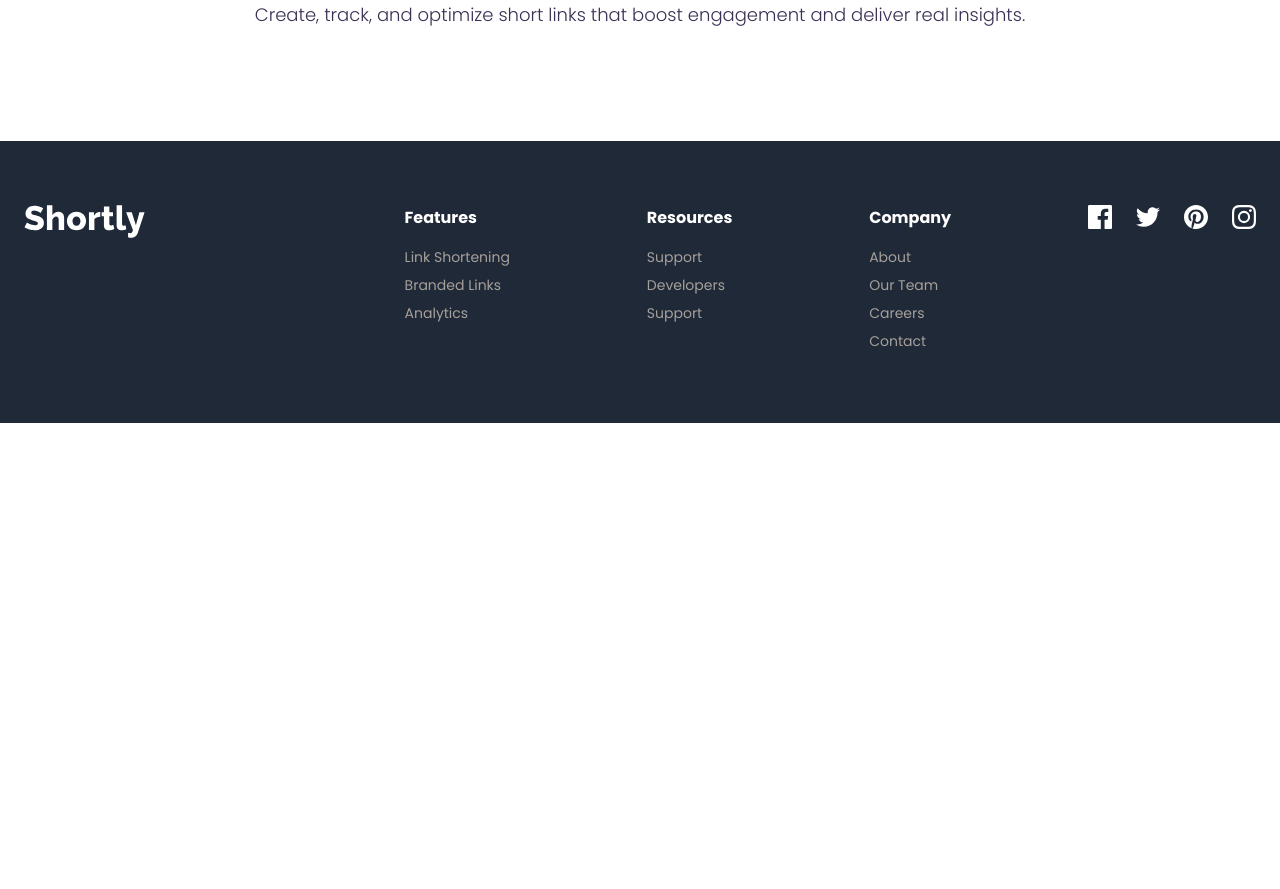
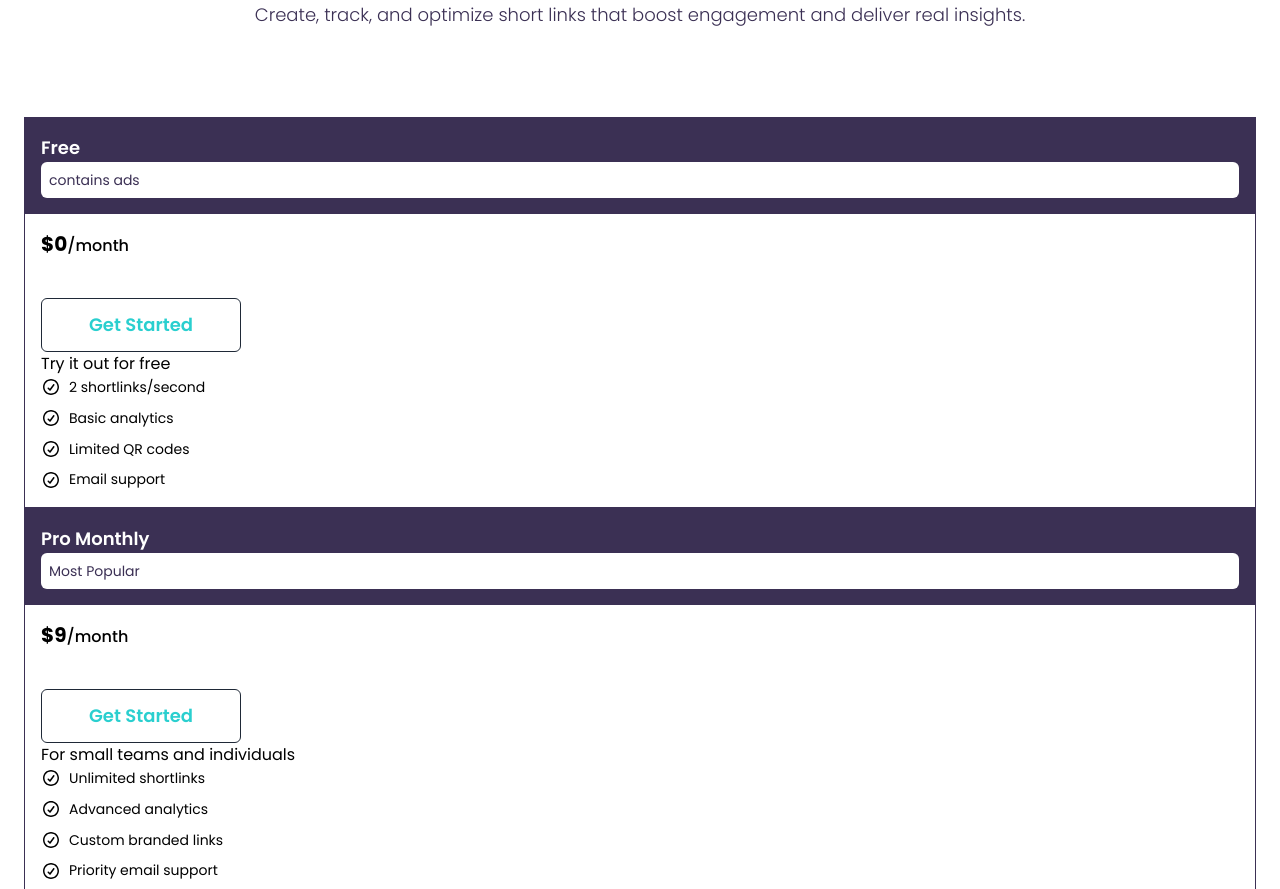
Before and after one commit to ayezabashir/URL-shortening-API-landing-page, a React (Vite) app: page /pricing in a window 1280 px wide. Shown: the part 211-1100 px from the top of the page. Before the commit the page ends 800 px from the top, so only its background shows below. Built offline with nearby package versions, Linux system fonts and the light colour scheme.

Commit message:
pricing plans

```diff
--- a/src/App.jsx
+++ b/src/App.jsx
@@ -14,7 +14,7 @@
       <BrowserRouter>
         <Routes>
           <Route element={<MainLayout />} >
-            <Route path="/" element={<Home />} />
+            <Route index element={<Home />} />
             <Route path="/features" element={<Features />} />
             <Route path="/pricing" element={<Pricing />} />
             <Route path="/resources" element={<Resources />} />
--- /dev/null
+++ b/src/components/Plans.jsx
@@ -0,0 +1,78 @@
+import PricingCard from "./PricingCard";
+
+const plansDesc = [
+  {
+    plan: "Free",
+    callout: "contains ads",
+    price: 0,
+    planDesc: "Try it out for free",
+    planFeatures: [
+      "2 shortlinks/second",
+      "Basic analytics",
+      "Limited QR codes",
+      "Email support"
+    ]
+  },
+  {
+    plan: "Pro Monthly",
+    callout: "Most Popular",
+    price: 9,
+    planDesc: "For small teams and individuals",
+    planFeatures: [
+      "Unlimited shortlinks",
+      "Advanced analytics",
+      "Custom branded links",
+      "Priority email support"
+    ]
+  },
+  {
+    plan: "Premium Monthly",
+    price: 19,
+    planDesc: "For growing businesses",
+    planFeatures: [
+      "Unlimited shortlinks & QR codes",
+      "Full analytics dashboard",
+      "Custom domain support",
+      "Phone & email support"
+    ]
+  },
+  {
+    plan: "Pro Yearly",
+    callout: "Save 20%",
+    price: 90,
+    planDesc: "Annual plan for small teams",
+    planFeatures: [
+      "Unlimited shortlinks",
+      "Advanced analytics",
+      "Custom branded links",
+      "Priority email support"
+    ]
+  },
+  {
+    plan: "Premium Yearly",
+    callout: "Best Value",
+    price: 190,
+    planDesc: "Annual plan for businesses",
+    planFeatures: [
+      "Unlimited shortlinks & QR codes",
+      "Full analytics dashboard",
+      "Custom domain support",
+      "Phone & email support"
+    ]
+  }
+];
+
+
+const Plans = () => {
+  return (
+    <div>
+        {
+            plansDesc.map((item,index)=>(
+                <PricingCard key={index} plan={item.plan} callout={item.callout} price={item.price} planDesc={item.planDesc} planFeatures={item.planFeatures} />
+            ))
+        }
+    </div>
+  )
+}
+
+export default Plans
--- a/src/pages/Pricing.jsx
+++ b/src/pages/Pricing.jsx
@@ -1,13 +1,16 @@
+import Plans from "../components/Plans"
+
 const Pricing = () => {
   return (
-    <div>
+    <>
       <div className="container">
-        <div className="max-w-225 mx-auto text-center py-15">
-          <h1 className="text-3xl font-bold text-purple mb-1">Smart link management, simplified</h1>
-          <h2 className="text-lg text-purple font-light mb-7">Create, track, and optimize short links that boost engagement and deliver real insights.</h2>
+        <div className="max-w-225 mx-auto text-center py-10 sm:py-15">
+          <h1 className="text-xl sm:text-3xl font-bold text-purple mb-1">Smart link management, simplified</h1>
+          <h2 className="text-base sm:text-lg text-purple font-light mb-7">Create, track, and optimize short links that boost engagement and deliver real insights.</h2>
         </div>
+        <Plans />
       </div>
-    </div>
+    </>
   )
 }
 
```
